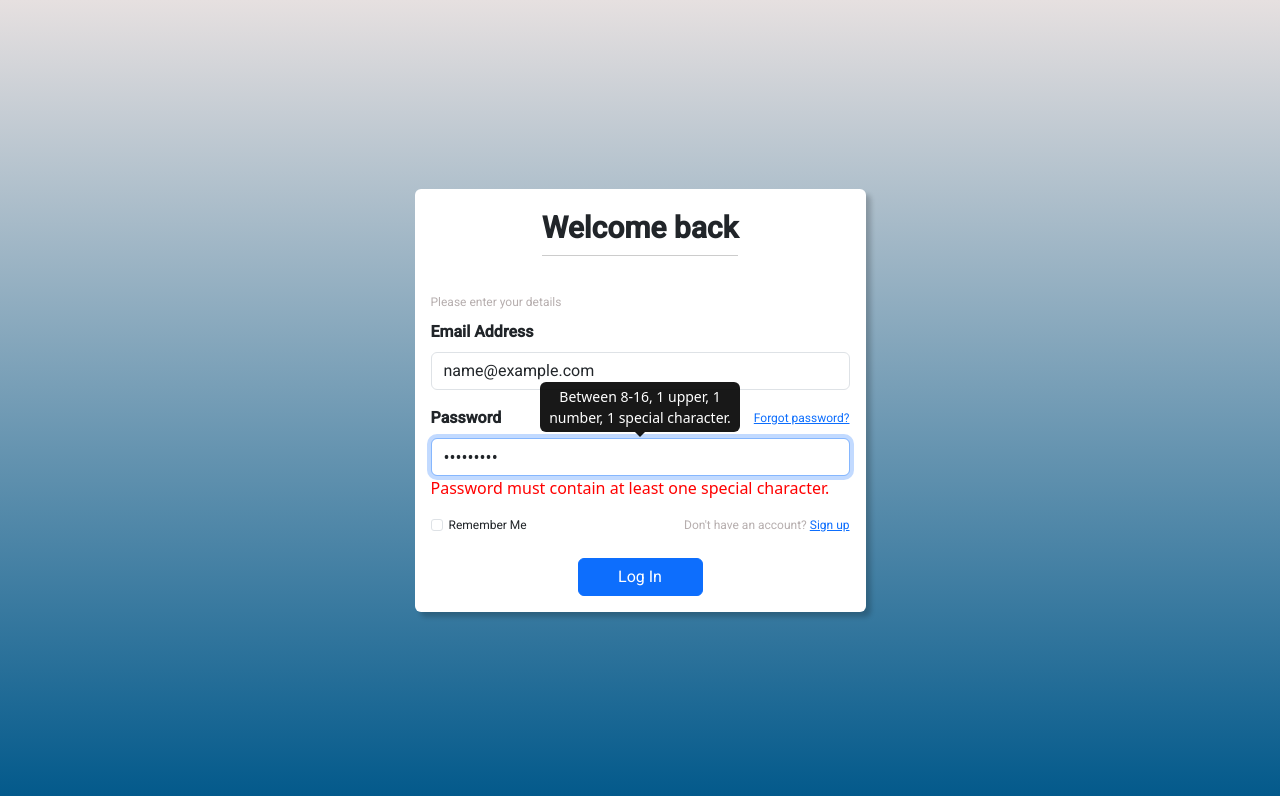
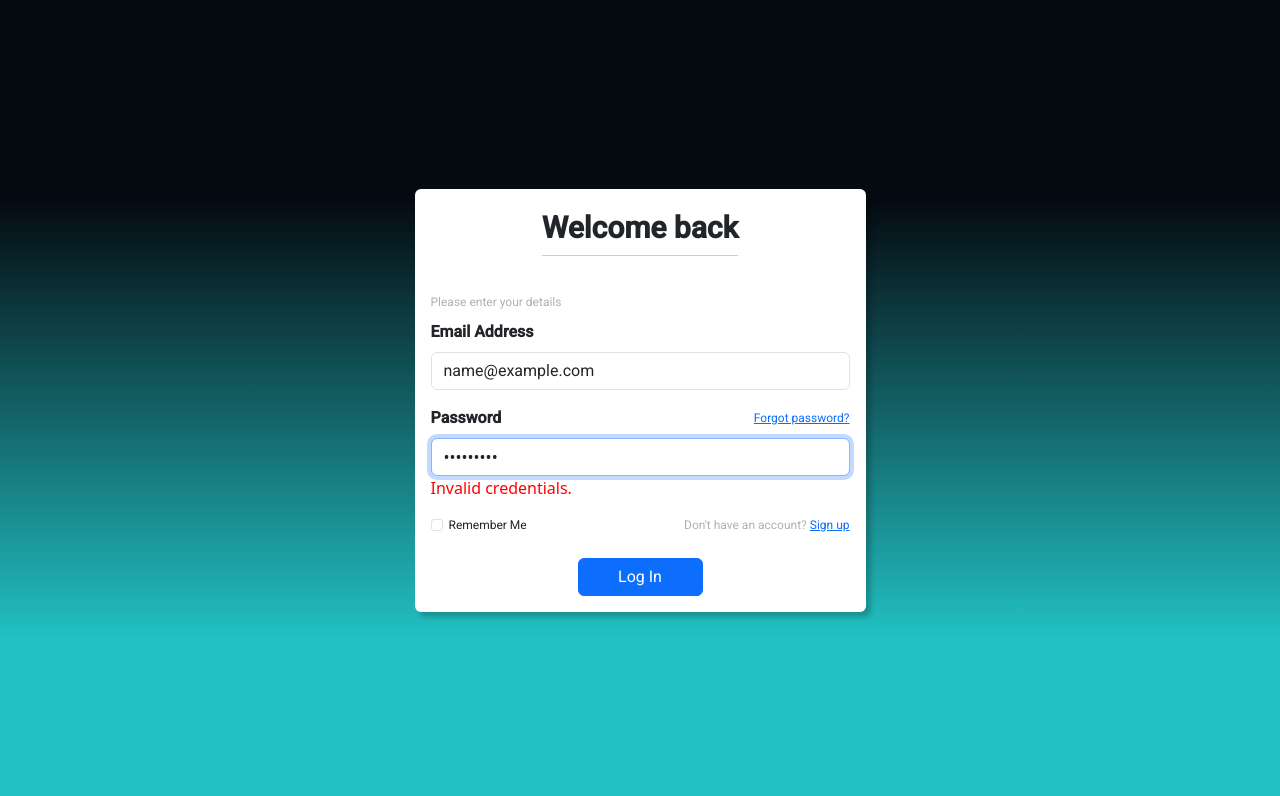
Before and after one commit to vAndrewKarma/ConceptToCar, a React (Vite) app in the folder frontend/: page /login in a window 1280 px wide. Both pictures are taken after typing "name@example.com", "Sample123" into the empty fields and a click on the button "Log In". Shown: the top 796 px of the page. Built offline with nearby package versions, Linux system fonts and the light colour scheme.

Commit message:
update frotend login page background and alerts

```diff
--- a/frontend/src/pages/auth/login.css
+++ b/frontend/src/pages/auth/login.css
@@ -1,7 +1,12 @@
 @import url('https://fonts.googleapis.com/css2?family=Roboto:wght@400;500&display=swap');
 
 .color-overlay {
-  background: linear-gradient(to bottom, #e6e0e0, #02598b);
+  background: rgb(34, 193, 195);
+  background: linear-gradient(
+    0deg,
+    rgba(34, 193, 195, 1) 20%,
+    rgba(5, 10, 17, 1) 75%
+  );
   height: 100vh;
 }
 
@@ -43,6 +48,6 @@ form {
   width: 125px;
 }
 
-span {
+.error-message {
   color: red;
 }
--- a/frontend/src/pages/auth/login.tsx
+++ b/frontend/src/pages/auth/login.tsx
@@ -1,5 +1,5 @@
 import './login.css'
-import { Form, Button, OverlayTrigger, Tooltip } from 'react-bootstrap'
+import { Form, Button } from 'react-bootstrap'
 import 'bootstrap/dist/css/bootstrap.min.css'
 import { z, ZodType } from 'zod'
 import { useForm } from 'react-hook-form'
@@ -12,17 +12,17 @@ type FormData = {
 
 function Login() {
   const schema: ZodType<FormData> = z.object({
-    email: z.string().email({ message: 'Please enter a valid email address.' }),
+    email: z.string().email({ message: 'Invalid credentials.' }),
     password: z
       .string()
-      .min(8, { message: 'Password must be at least 8 characters long.' })
-      .max(16, { message: 'Password must not exceed 16 characters.' })
+      .min(8, { message: 'Invalid credentials.' })
+      .max(16, { message: 'Invalid credentials.' })
       .regex(/[A-Z]/, {
-        message: 'Password must contain at least one uppercase letter.',
+        message: 'Invalid credentials.',
       })
-      .regex(/[0-9]/, { message: 'Password must contain at least one number.' })
+      .regex(/[0-9]/, { message: 'Invalid credentials.' })
       .regex(/[\W_]/, {
-        message: 'Password must contain at least one special character.',
+        message: 'Invalid credentials.',
       }),
   })
 
@@ -64,10 +64,6 @@ function Login() {
                   placeholder="Enter Email"
                   {...register('email')}
                 />
-
-                {errors.email && (
-                  <span className="error-message"> {errors.email.message}</span>
-                )}
               </Form.Group>
 
               <Form.Group className="mb-3" controlId="formBasicPassword">
@@ -80,24 +76,23 @@ function Login() {
                     <a href="d"> Forgot password?</a>
                   </Form.Label>
                 </div>
-                <OverlayTrigger
+                {/* <OverlayTrigger
                   placement="top"
                   overlay={
                     <Tooltip>
                       Between 8-16, 1 upper, 1 number, 1 special character.
                     </Tooltip>
                   }
-                >
-                  <Form.Control
-                    type="password"
-                    placeholder="Enter Password"
-                    {...register('password')}
-                  />
-                </OverlayTrigger>
-                {errors.password && (
+                > */}
+                <Form.Control
+                  type="password"
+                  placeholder="Enter Password"
+                  {...register('password')}
+                />
+                {/* </OverlayTrigger> */}
+                {(errors.password || errors.email) && (
                   <span className="error-message">
-                    {' '}
-                    {errors.password.message}
+                    {errors.password?.message || errors.email?.message}
                   </span>
                 )}
               </Form.Group>
```
